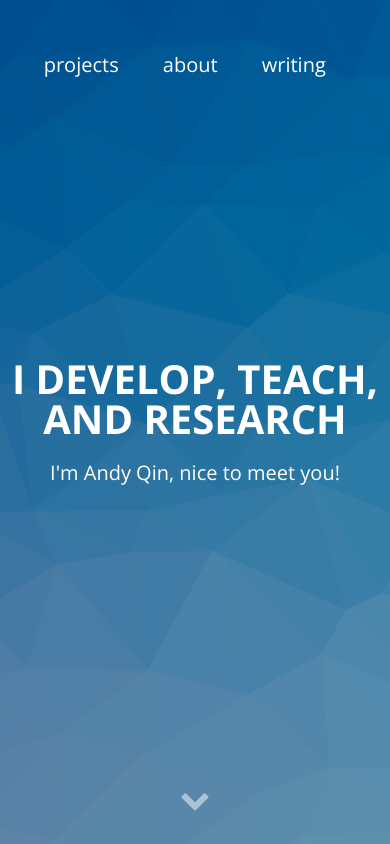
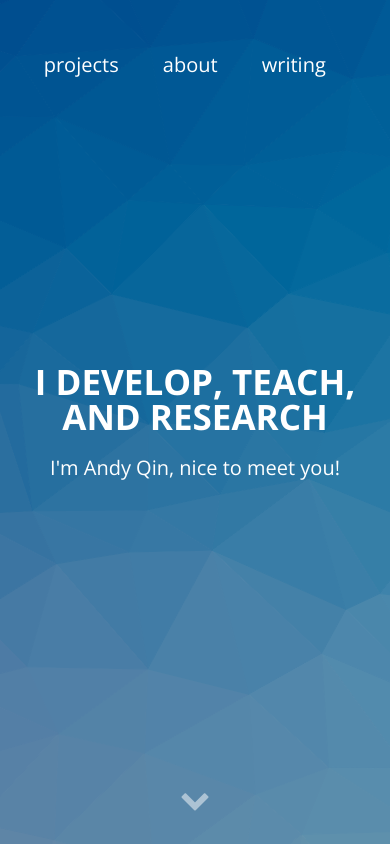
Before and after one commit to jonbma/andylouisqin.github.io, a plain HTML site: page index.html in a window 390 px wide. Shown: the top 844 px of the page. Drawn offline with nearby package versions, Linux system fonts and the light colour scheme; some packages are replaced by stand-ins of ours.

Commit message:
added favicon

```diff
--- a/css/style.css
+++ b/css/style.css
@@ -285,8 +285,8 @@ nav {
 		font-size: 20px;
 	}
 	.background h1 {
-		font-size: 40px;
-		line-height: 40px;
+		font-size: 35px;
+		line-height: 35px;
 	}
 
 	.title {
--- a/index.html
+++ b/index.html
@@ -5,6 +5,9 @@
 
 	<!-- Fonts -->
 	<link href='http://fonts.googleapis.com/css?family=Open+Sans:300,400,700' rel='stylesheet' type='text/css'>
+
+	<!-- Favicon -->
+	<link rel="icon" href="images/index/favicon.png">
 
 	<!-- Stylesheets -->
 	<link rel="stylesheet" type="text/css" href="css/style.css" />
```
Also changed, not shown: images/index/background.svg (deleted), images/index/favicon.png (added), images/index/github.png (deleted), images/index/linkedin.png (deleted), images/index/twitter.png (deleted), 4 other files.
